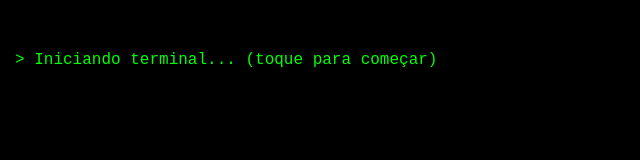
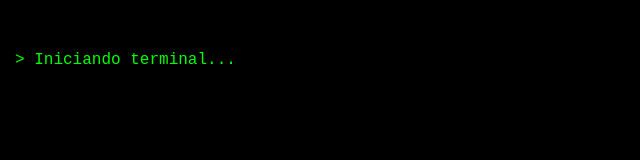
Before and after one commit to omaicon/omaicon.github.io, a plain HTML site: page index.html in a window 1280 px wide. Shown: the whole page, without its empty margins (0-640 px from the left). Drawn offline with Linux system fonts and the light colour scheme.

Commit message:
Atualizar o index.html

```diff
--- a/index.html
+++ b/index.html
@@ -66,7 +66,7 @@
   </style>
 </head>
 <body>
-  <div id="output">> Iniciando terminal... (toque para começar)</div>
+  <div id="output">> Iniciando terminal...</div>
   <script>
     const code = `
 omaicon@redteam:~$ sudo ./access_granted
```
